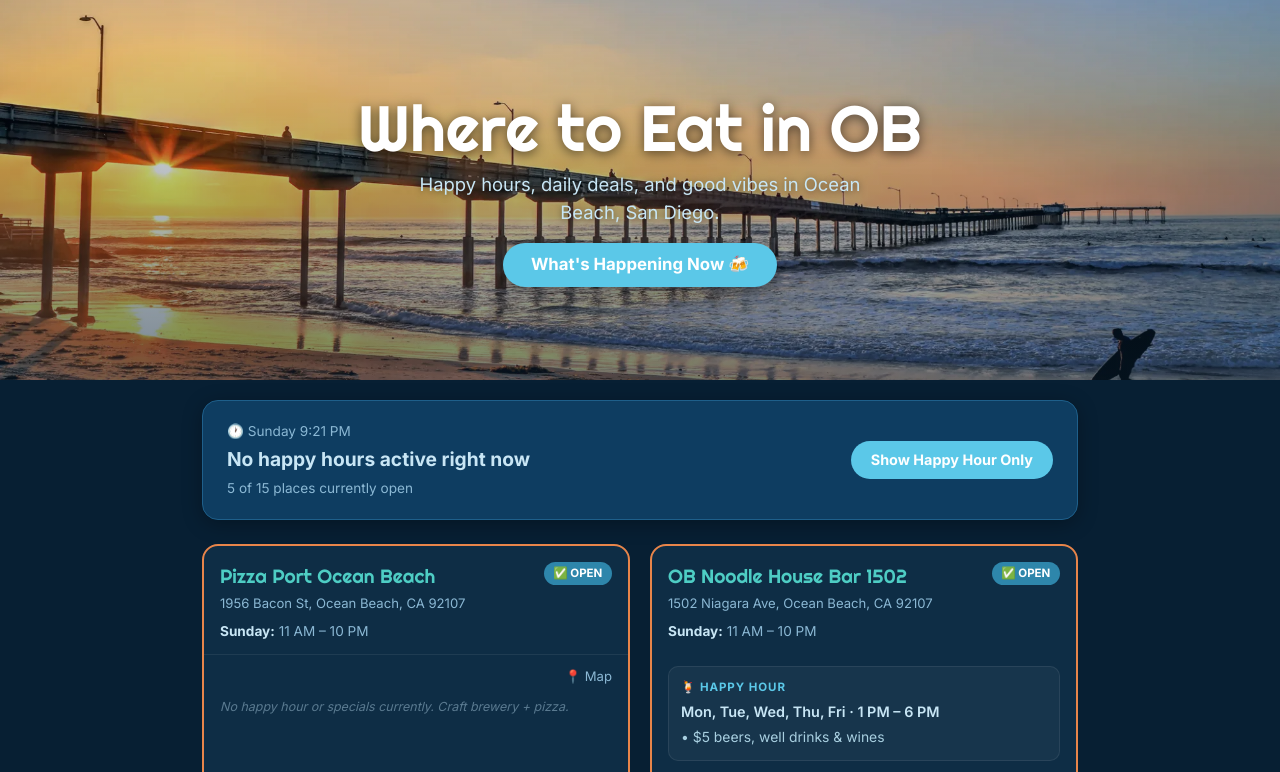
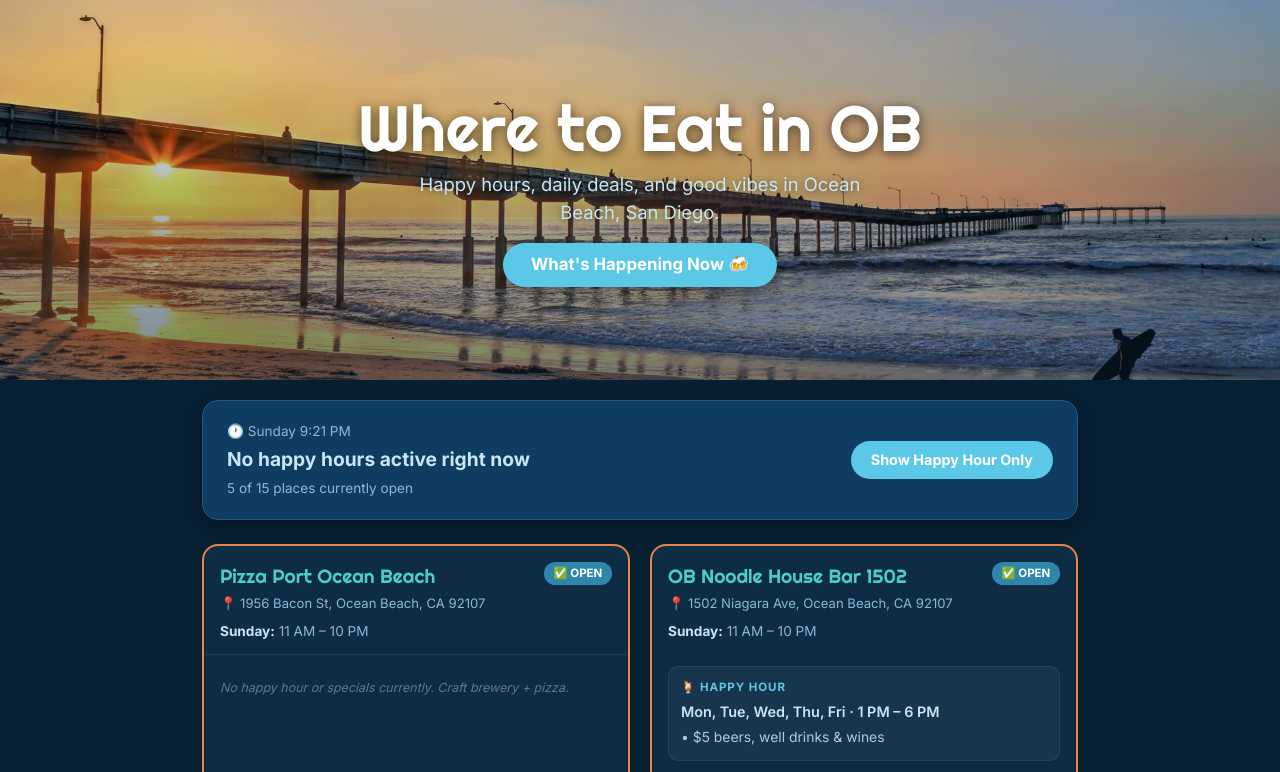
Before and after one commit to cpbergie/wheretoeatinob, a Next.js app: page / in a window 1280 px wide. Shown: the top 772 px of the page. Built offline with nearby package versions, Linux system fonts and the light colour scheme.

Commit message:
Remove map, make addresses clickable Google Maps links

```diff
--- a/app/page.tsx
+++ b/app/page.tsx
@@ -1,20 +1,16 @@
 "use client";
 
 import { useState, useEffect } from "react";
-import dynamic from "next/dynamic";
 import restaurantsData from "@/data/restaurants.json";
 import { Restaurant } from "@/lib/types";
 import RestaurantCard from "@/components/RestaurantCard";
 import HappeningNow from "@/components/HappeningNow";
 import { isHappyHourNow, isOpenNow } from "@/lib/timeUtils";
 
-const OBMap = dynamic(() => import("@/components/OBMap"), { ssr: false });
-
 const restaurants = restaurantsData as Restaurant[];
 
 export default function Home() {
   const [showAll, setShowAll] = useState(true);
-  const [mapFocusId, setMapFocusId] = useState<string | null>(null);
   const [mounted, setMounted] = useState(false);
   const [tick, setTick] = useState(0);
 
@@ -33,11 +29,6 @@ export default function Home() {
   const displayedRestaurants = showAll
     ? sortedRestaurants
     : sortedRestaurants.filter(r => isHappyHourNow(r.happyHour));
-
-  const handleMapFocus = (id: string) => {
-    setMapFocusId(id);
-    document.getElementById("map-section")?.scrollIntoView({ behavior: "smooth" });
-  };
 
   return (
     <main style={{ backgroundColor: "#071f33", minHeight: "100vh", color: "#fff", overflowX: "hidden" }}>
@@ -98,7 +89,7 @@ export default function Home() {
         `}</style>
         <div className="card-grid">
           {displayedRestaurants.map((r) => (
-            <RestaurantCard key={r.id} restaurant={r} onMapFocus={handleMapFocus} />
+            <RestaurantCard key={r.id} restaurant={r} />
           ))}
           {!showAll && displayedRestaurants.length === 0 && (
             <div style={{ gridColumn: "1/-1", textAlign: "center", padding: "3rem", color: "#8bb8d4" }}>
@@ -111,11 +102,6 @@ export default function Home() {
           )}
         </div>
 
-        {/* Map */}
-        <div id="map-section" style={{ marginBottom: "2.5rem" }}>
-          <h2 style={{ fontFamily: "var(--font-righteous)", fontSize: "clamp(1.2rem, 4vw, 1.6rem)", color: "#c8e6f5", marginBottom: "0.75rem" }}>📍 Find &apos;em on the Map</h2>
-          <OBMap restaurants={restaurants} focusId={mapFocusId} />
-        </div>
       </div>
 
       {/* Footer */}
--- a/components/RestaurantCard.tsx
+++ b/components/RestaurantCard.tsx
@@ -71,7 +71,14 @@ export default function RestaurantCard({ restaurant: r, onMapFocus }: Props) {
             >
               {r.name}
             </a>
-            <p style={{ color: "#8bb8d4", fontSize: "0.82rem", marginTop: "0.2rem" }}>{r.address}</p>
+            <a
+              href={`https://maps.google.com/?q=${encodeURIComponent(r.address)}`}
+              target="_blank"
+              rel="noopener noreferrer"
+              style={{ color: "#8bb8d4", fontSize: "0.82rem", marginTop: "0.2rem", display: "block", textDecoration: "none" }}
+            >
+              📍 {r.address}
+            </a>
           </div>
           <div style={{ display: "flex", flexDirection: "column", gap: "0.3rem", alignItems: "flex-end", flexShrink: 0 }}>
             {mounted && happyHour && (
@@ -190,11 +197,7 @@ export default function RestaurantCard({ restaurant: r, onMapFocus }: Props) {
             </a>
           )}
         </div>
-        {onMapFocus && (
-          <button onClick={() => onMapFocus(r.id)} style={{ color: "#8bb8d4", background: "none", border: "none", cursor: "pointer", fontSize: "0.82rem" }}>
-            📍 Map
-          </button>
-        )}
+
       </div>
 
       {r.notes && (
```
